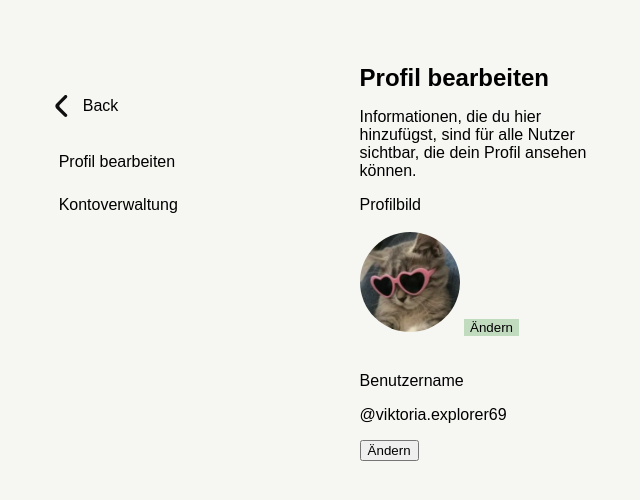
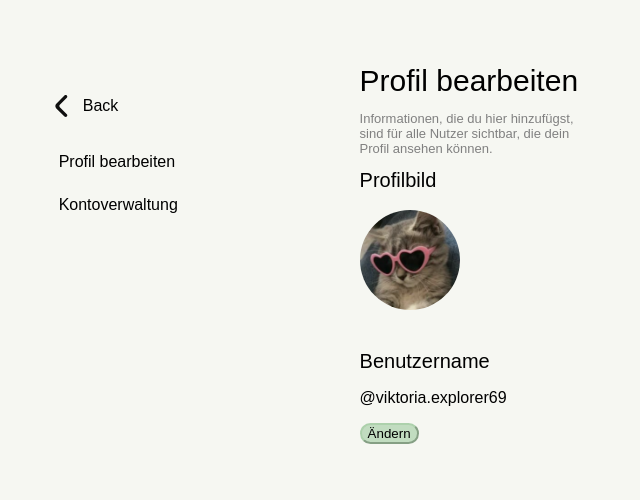
Before and after one commit to Spotlas/Spotlas, a PHP site: page /pages/settings/settings.html in a window 1280 px wide. Shown: the part 80-580 px from the top of the page, without its empty margins (50-690 px from the left). Run offline with PHP 8.4, Linux system fonts and the light colour scheme.

Commit message:
Benutzername ändern

```diff
--- a/project/htdocs/assets/css/settings.css
+++ b/project/htdocs/assets/css/settings.css
@@ -64,3 +64,64 @@ h6 {
   background-color: var(--bg-color-greenButton);
   border: 5% solid var(--bg-color-greenButton);
 }
+
+/* **********************************+ ChangeUsername ********************************************** */
+
+
+.overlay {
+  position: fixed;
+  top: 0;
+  left: 0;
+  width: 100%;
+  height: 100%;
+  background: rgba(0, 0, 0, 0.5); /* Graue Schattierung */
+  display: flex;
+  align-items: center;
+  justify-content: center;
+}
+
+.input-box {
+  background: white;
+  padding: 20px;
+  border-radius: 10px;
+  box-shadow: 0px 0px 10px rgba(0, 0, 0, 0.3);
+  text-align: center;
+}
+
+.input-box input {
+  padding: 10px;
+  width: 80%;
+  margin-bottom: 10px;
+}
+
+.input-box button {
+  margin: 5px;
+  padding: 10px;
+  cursor: pointer;
+}
+
+.buttons {
+  background-color: var(--bg-color-greenButton);
+  border-radius: 20px;
+  border-color: var(--bg-color-greenButton);
+  transition: all ease-in-out 200ms;
+}
+
+.buttons:hover {
+  cursor: pointer;
+  transform: translateY(-5px);
+}
+
+
+#profilPic {
+  transition: all ease-in-out 200ms;
+  width: 100px;
+  height: 100px;
+  border-radius: 50%;
+  object-fit: cover;
+}
+
+#profilPic:hover {
+  cursor: pointer;
+  transform: translateY(-5px);
+}
--- a/project/htdocs/assets/js/settings.js
+++ b/project/htdocs/assets/js/settings.js
@@ -1,30 +1,22 @@
 function showEditProfil() {
     document.getElementById("outp").innerHTML = `
           <div id="profilBearbeiten">
-              <h2>Profil bearbeiten</h2>
-              <p>Informationen, die du hier hinzufügst, sind für alle Nutzer sichtbar, die dein Profil ansehen können.</p>
+              <label style=" font-size: 30px;" for="profilbild">Profil bearbeiten</label>
+              <p style=" font-size: 13px; color: grey;">Informationen, die du hier hinzufügst, sind für alle Nutzer sichtbar, die dein Profil ansehen können.</p>
               <div>
-                  <label for="profilbild">Profilbild</label> <br><br>
-                  <img src="../../assets/images/profilPicture_test.png" alt="Profilbild" id="profilbild"/>
-                  <button id="change_button" onclick="changeProfilePic()">Ändern</button>
+                  <label style=" font-size: 20px;" for="profilbild">Profilbild</label> <br><br>
+                  <img id="profilPic" src="../../assets/images/profilPicture_test.png" alt="Profilbild"/>
               </div>
               <div>
                   <br>
                   <br>
-                  <label for="benutzername">Benutzername</label>
-                  <p>@viktoria.explorer69</p>
-                  <button onclick="changeProfilePic()">Ändern</button>
+                  <label  style=" font-size: 20px;" for="benutzername">Benutzername</label>
+                  <p id="username">@viktoria.explorer69</p>
+                  <button class="buttons" onclick="changeUserName()">Ändern</button>
 
               </div>
           </div>
-          <style>
-              #profilbild {
-                  width: 100px;
-                  height: 100px;
-                  border-radius: 50%;
-                  object-fit: cover;
-              }
-          </style>
+
       `;
   }
 
@@ -36,3 +28,20 @@ function showEditProfil() {
   }
 
   showEditProfil();
+
+
+  function changeUserName() {
+    document.getElementById("usernameOverlay").style.display = "flex"; // Zeigt das Overlay an
+}
+
+function closeOverlay() {
+    document.getElementById("usernameOverlay").style.display = "none"; // Versteckt das Overlay
+}
+
+function saveUserName() {
+    let newUserName = document.getElementById("newUserName").value;
+    if (newUserName.trim() !== "") {
+        document.getElementById("username").textContent = "@" + newUserName;
+    }
+    closeOverlay(); // Overlay schließen nach dem Speichern
+}
--- a/project/htdocs/pages/settings/settings.html
+++ b/project/htdocs/pages/settings/settings.html
@@ -62,5 +62,15 @@
         <div id="outp"></div>
       </div>
     </div>
+
+    <div class="overlay" id="usernameOverlay" style="display: none;">
+      <div class="input-box">
+        <h3>Neuen Benutzernamen eingeben:</h3>
+        <input type="text" id="newUserName" placeholder="Neuer Benutzername">
+        <br>
+        <button class="buttons" onclick="saveUserName()">Speichern</button>
+        <button class="buttons" onclick="closeOverlay()">Abbrechen</button>
+      </div>
+    </div>
   </body>
 </html>
```
